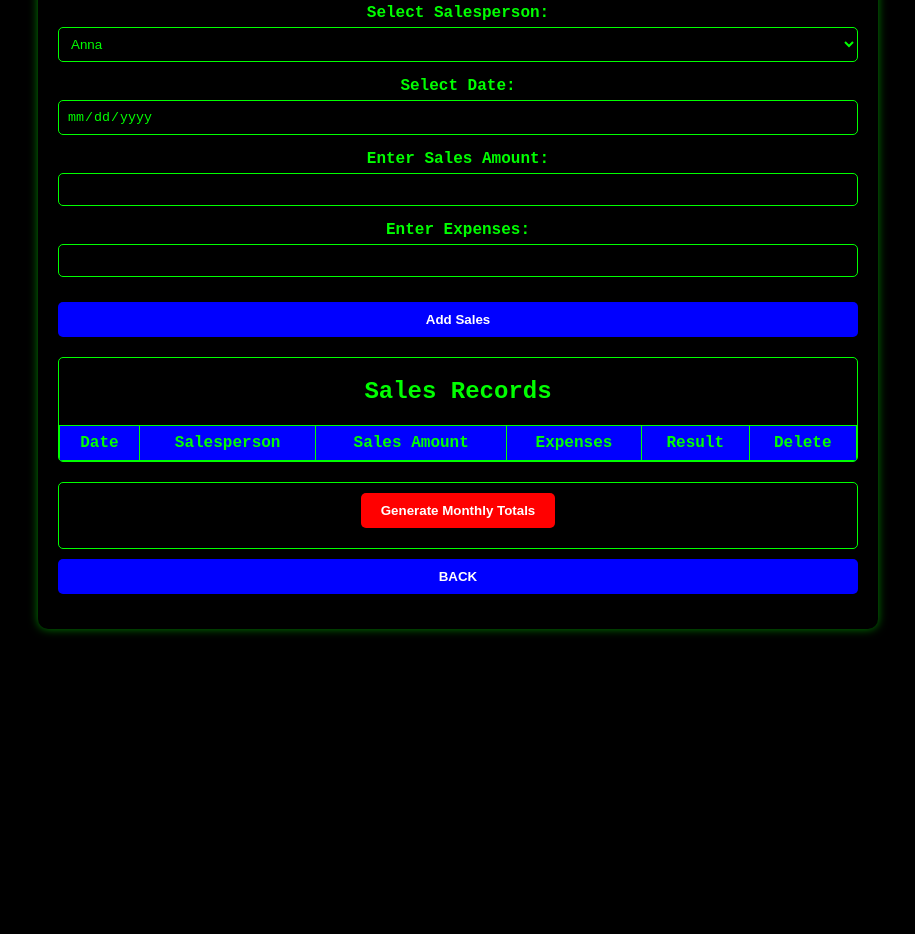
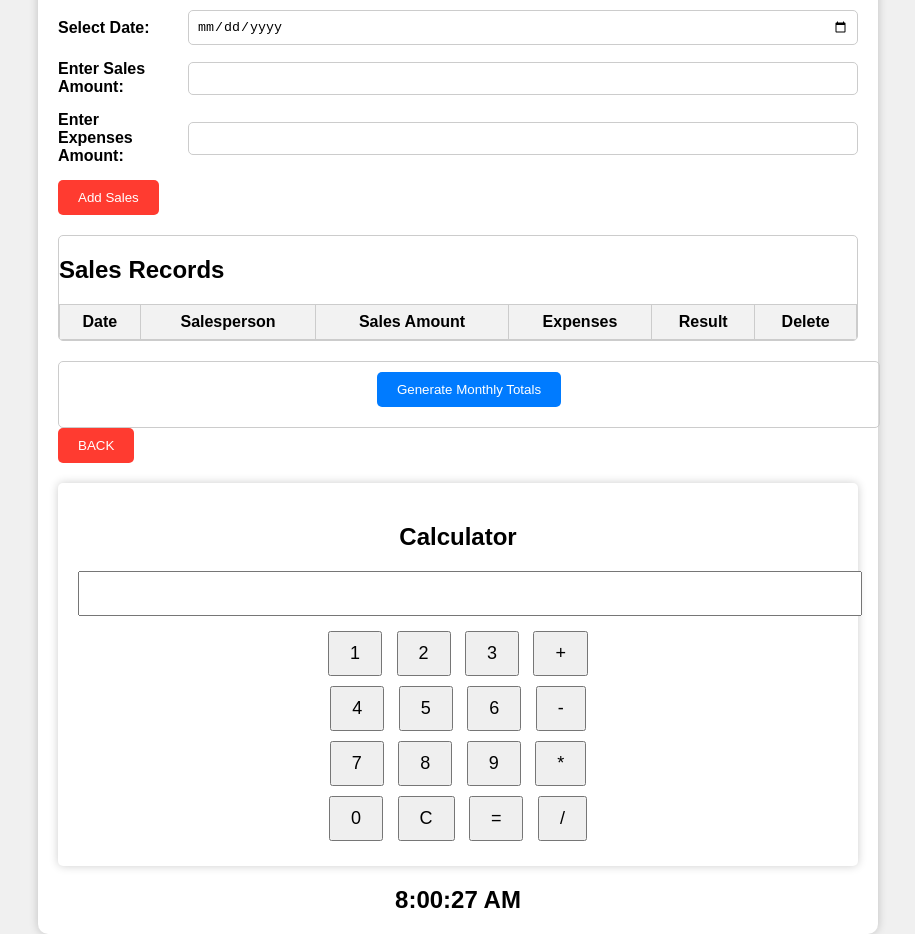
Before and after one commit to yuzithzu/AllinSummary, a plain HTML site: page index.html in a window 1280 px wide. Shown: the part 125-1059 px from the top of the page, without its empty margins (182-1097 px from the left). Before the commit the page ends 800 px from the top, so only its background shows below. Drawn offline with Linux system fonts and the light colour scheme.

Commit message:
Update index.html

```diff
--- a/index.html
+++ b/index.html
@@ -1,28 +1,26 @@
 <!DOCTYPE html>
 <html>
 <head>
-    <title>Summary Report</title>
+    <title>Salon Sales App</title>
     <style>
         body {
-            font-family: 'Courier New', monospace;
-            background-color: #000;
-            color: #0f0;
+            font-family: Arial, sans-serif;
+            background-color: #f0f0f0;
+            margin: 0;
+            padding: 0;
             display: flex;
-            flex-direction: column;
+            justify-content: center;
             align-items: center;
-            justify-content: center;
-            height: 100vh;
-            margin: 0;
+            min-height: 100vh;
         }
 
         .app-container {
             width: 90%;
             max-width: 800px;
             padding: 20px;
-            background-color: #000;
+            background-color: white;
             border-radius: 10px;
-            box-shadow: 0px 0px 10px rgba(0, 255, 0, 0.5);
-            text-align: center;
+            box-shadow: 0px 0px 10px rgba(0, 0, 0, 0.2);
         }
 
         .header {
@@ -30,47 +28,43 @@
             font-weight: bold;
             text-align: center;
             margin-bottom: 20px;
-            color: #0f0;
         }
 
         .form-group {
             display: flex;
-            flex-direction: column;
             margin-bottom: 15px;
+            align-items: center;
         }
 
         .form-group label {
+            width: 120px;
             font-weight: bold;
-            margin-bottom: 5px;
-            color: #0f0;
+            margin-right: 10px;
         }
 
         .form-group input[type="date"],
         .form-group input[type="number"],
         .form-group select {
+            flex-grow: 1;
             padding: 8px;
-            border: 1px solid #0f0;
+            border: 1px solid #ccc;
             border-radius: 5px;
             outline: none;
-            background-color: #000;
-            color: #0f0;
         }
 
         .form-group button {
-            background-color: #00f;
-            color: #fff;
+            background-color: #ff3b30;
+            color: white;
             border: none;
             padding: 10px 20px;
             border-radius: 5px;
             cursor: pointer;
-            margin-top: 10px;
-            font-weight: bold;
         }
 
         .sales-records-container {
             max-height: 300px;
             overflow-y: auto;
-            border: 1px solid #0f0;
+            border: 1px solid #ccc;
             border-radius: 5px;
             margin-top: 20px;
         }
@@ -82,33 +76,35 @@
 
         .sales-records-table th,
         .sales-records-table td {
-            border: 1px solid #0f0;
+            border: 1px solid #ccc;
             padding: 8px;
             text-align: center;
         }
 
         .sales-records-table th {
             font-weight: bold;
-            background-color: #00f;
+            background-color: #f2f2f2;
         }
 
         .sales-records-table button {
-            background-color: #f00;
-            color: #fff;
+            background-color: #ff3b30;
+            color: white;
             border: none;
             padding: 5px 10px;
             border-radius: 5px;
             cursor: pointer;
-            font-weight: bold;
         }
 
         .monthly-totals-container {
-            border: 1px solid #0f0;
+            border: 1px solid #ccc;
             border-radius: 5px;
             margin-top: 20px;
             padding: 10px;
-            text-align: center;
-            background-color: #000;
+            display: flex;
+            flex-direction: column;
+            align-items: center;
+            overflow-x: auto;
+            width: 100%;
         }
 
         .monthly-totals-table {
@@ -118,18 +114,20 @@
 
         .monthly-totals-table th,
         .monthly-totals-table td {
-            border: 1px solid #0f0;
+            border: 1px solid #ccc;
             padding: 8px;
             text-align: center;
         }
 
         .monthly-totals-table th {
             font-weight: bold;
-            background-color: #00f;
+            background-color: #f2f2f2;
         }
 
         .monthly-results {
             display: none;
+            flex-direction: column;
+            align-items: center;
         }
 
         .show-monthly {
@@ -139,14 +137,45 @@
         }
 
         .generate-button {
-            background-color: #f00;
-            color: #fff;
+            background-color: #007bff;
+            color: white;
             border: none;
             padding: 10px 20px;
             border-radius: 5px;
             cursor: pointer;
             margin-bottom: 10px;
+        }
+
+        /* Revised Calculator Styles */
+        .calculator {
+            background-color: #fff;
+            border-radius: 5px;
+            box-shadow: 0 0 10px rgba(0, 0, 0, 0.2);
+            padding: 20px;
+            text-align: center;
+            margin-top: 20px;
+        }
+
+        input[type="text"] {
+            width: 100%;
+            padding: 10px;
+            margin-bottom: 10px;
+            font-size: 18px;
+        }
+
+        button.calculator-button {
+            padding: 10px 20px;
+            font-size: 18px;
+            margin: 5px;
+            cursor: pointer;
+        }
+
+        /* Real-Time Clock Styles */
+        .clock {
+            font-size: 24px;
             font-weight: bold;
+            text-align: center;
+            margin-top: 20px;
         }
     </style>
 </head>
@@ -160,7 +189,7 @@
                 <option value="anna">Anna</option>
                 <option value="alma">Alma</option>
                 <option value="jennifer">Jennifer</option>
-                <option value="juice">Juice</option>
+                <option value="juice">Juice</option> <!-- Added Juice -->
             </select>
         </div>
 
@@ -175,7 +204,7 @@
         </div>
 
         <div class="form-group">
-            <label for="expensesAmount">Enter Expenses:</label>
+            <label for="expensesAmount">Enter Expenses Amount:</label>
             <input type="number" id="expensesAmount">
         </div>
 
@@ -191,8 +220,8 @@
                         <th>Date</th>
                         <th>Salesperson</th>
                         <th>Sales Amount</th>
-                        <th>Expenses</th>
-                        <th>Result</th>
+                        <th>Expenses</th> <!-- Added Expenses Column -->
+                        <th>Result</th> <!-- Added Result Column -->
                         <th>Delete</th>
                     </tr>
                 </thead>
@@ -259,6 +288,39 @@
         <div class="form-group">
             <button onclick="goToIndex()">BACK</button>
         </div>
+
+        <!-- Revised Calculator -->
+        <div class="calculator">
+            <h2>Calculator</h2>
+            <input type="text" id="calcDisplay" readonly>
+            <div>
+                <button class="calculator-button" onclick="appendToCalcDisplay('1')">1</button>
+                <button class="calculator-button" onclick="appendToCalcDisplay('2')">2</button>
+                <button class="calculator-button" onclick="appendToCalcDisplay('3')">3</button>
+                <button class="calculator-button" onclick="appendToCalcDisplay('+')">+</button>
+            </div>
+            <div>
+                <button class="calculator-button" onclick="appendToCalcDisplay('4')">4</button>
+                <button class="calculator-button" onclick="appendToCalcDisplay('5')">5</button>
+                <button class="calculator-button" onclick="appendToCalcDisplay('6')">6</button>
+                <button class="calculator-button" onclick="appendToCalcDisplay('-')">-</button>
+            </div>
+            <div>
+                <button class="calculator-button" onclick="appendToCalcDisplay('7')">7</button>
+                <button class="calculator-button" onclick="appendToCalcDisplay('8')">8</button>
+                <button class="calculator-button" onclick="appendToCalcDisplay('9')">9</button>
+                <button class="calculator-button" onclick="appendToCalcDisplay('*')">*</button>
+            </div>
+            <div>
+                <button class="calculator-button" onclick="appendToCalcDisplay('0')">0</button>
+                <button class="calculator-button" onclick="clearCalcDisplay()">C</button>
+                <button class="calculator-button" onclick="calculate()">=</button>
+                <button class="calculator-button" onclick="appendToCalcDisplay('/')">/</button>
+            </div>
+        </div>
+
+        <!-- Real-Time Clock -->
+        <div class="clock" id="clock"></div>
     </div>
 
     <script>
@@ -268,7 +330,7 @@
             const salesPerson = document.getElementById("salesPerson").value;
             const salesDate = document.getElementById("salesDate").value;
             const salesAmount = parseFloat(document.getElementById("salesAmount").value);
-            const expensesAmount = parseFloat(document.getElementById("expensesAmount").value) || 0;
+            const expensesAmount = parseFloat(document.getElementById("expensesAmount").value); // Added Expenses Amount
 
             if (!salesDate || isNaN(salesAmount)) {
                 alert("Please enter valid data.");
@@ -279,8 +341,7 @@
                 date: salesDate,
                 person: salesPerson,
                 amount: salesAmount,
-                expenses: expensesAmount,
-                result: salesAmount - expensesAmount
+                expenses: expensesAmount // Added Expenses Amount
             };
 
             let salesData = JSON.parse(localStorage.getItem("salesData")) || [];
@@ -309,8 +370,8 @@
                     <td>${record.date}</td>
                     <td>${record.person}</td>
                     <td>${record.amount}</td>
-                    <td>${record.expenses}</td>
-                    <td>${record.result}</td>
+                    <td>${record.expenses}</td> <!-- Added Expenses Column -->
+                    <td>${record.amount - record.expenses}</td> <!-- Added Result Column -->
                     <td><button onclick="deleteSales(${index})">Delete</button></td>
                 `;
                 tableBody.appendChild(row);
@@ -335,7 +396,7 @@
                 "anna": Array(12).fill(0),
                 "alma": Array(12).fill(0),
                 "jennifer": Array(12).fill(0),
-                "juice": Array(12).fill(0),
+                "juice": Array(12).fill(0), // Added Juice
                 "combined": Array(12).fill(0)
             };
 
@@ -343,8 +404,8 @@
                 const person = record.person;
                 const monthIndex = new Date(record.date).getMonth();
 
-                salesTotalsByPerson[person][monthIndex] += record.amount - record.expenses;
-                salesTotalsByPerson["combined"][monthIndex] += record.amount - record.expenses;
+                salesTotalsByPerson[person][monthIndex] += record.amount;
+                salesTotalsByPerson["combined"][monthIndex] += record.amount;
             });
 
             for (const person in salesTotalsByPerson) {
@@ -376,6 +437,37 @@
         }
 
         updateSalesTable(); // Initial update of sales table
+
+        /* Calculator Functions */
+        function appendToCalcDisplay(value) {
+            const calcDisplay = document.getElementById('calcDisplay');
+            calcDisplay.value += value;
+        }
+
+        function clearCalcDisplay() {
+            const calcDisplay = document.getElementById('calcDisplay');
+            calcDisplay.value = '';
+        }
+
+        function calculate() {
+            const calcDisplay = document.getElementById('calcDisplay');
+            try {
+                calcDisplay.value = eval(calcDisplay.value);
+            } catch (error) {
+                calcDisplay.value = 'Error';
+            }
+        }
+
+        /* Real-Time Clock */
+        function updateTime() {
+            const clock = document.getElementById('clock');
+            const now = new Date();
+            const timeString = now.toLocaleTimeString();
+            clock.textContent = timeString;
+        }
+
+        setInterval(updateTime, 1000);
+        updateTime(); // Initial update of the clock
     </script>
 </body>
 </html>
```
